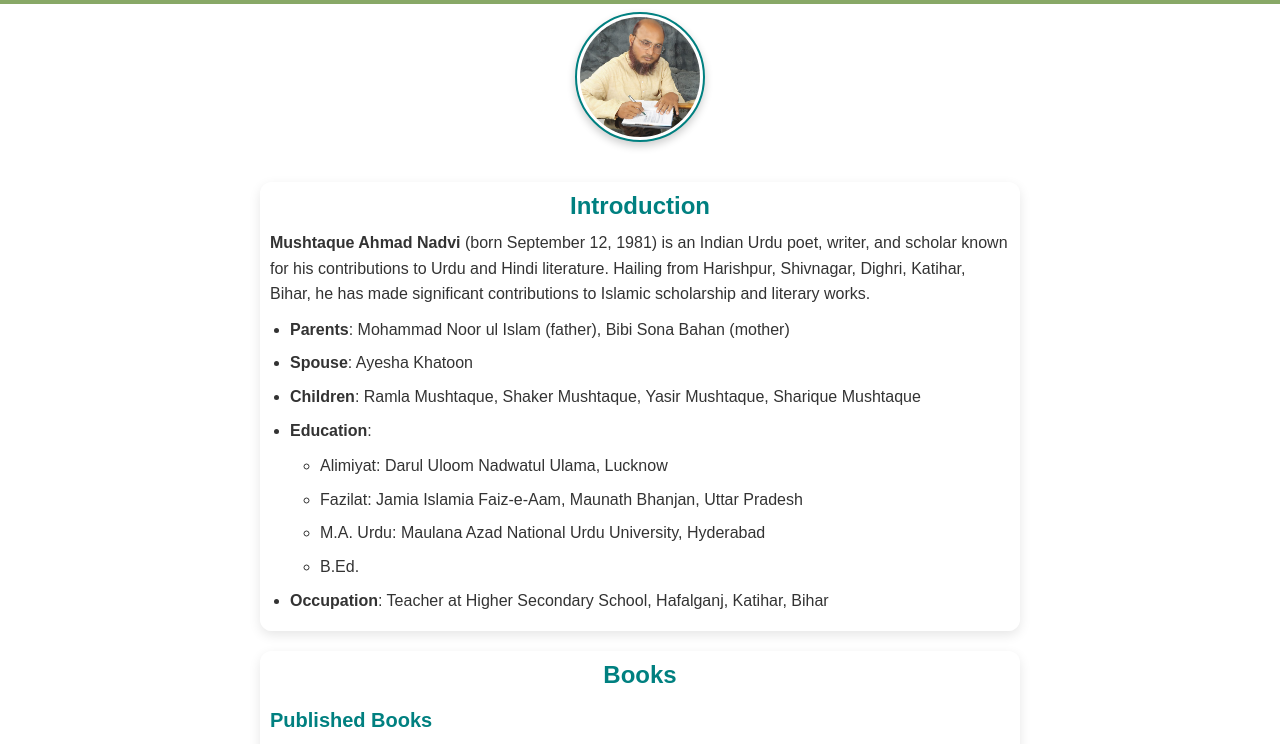
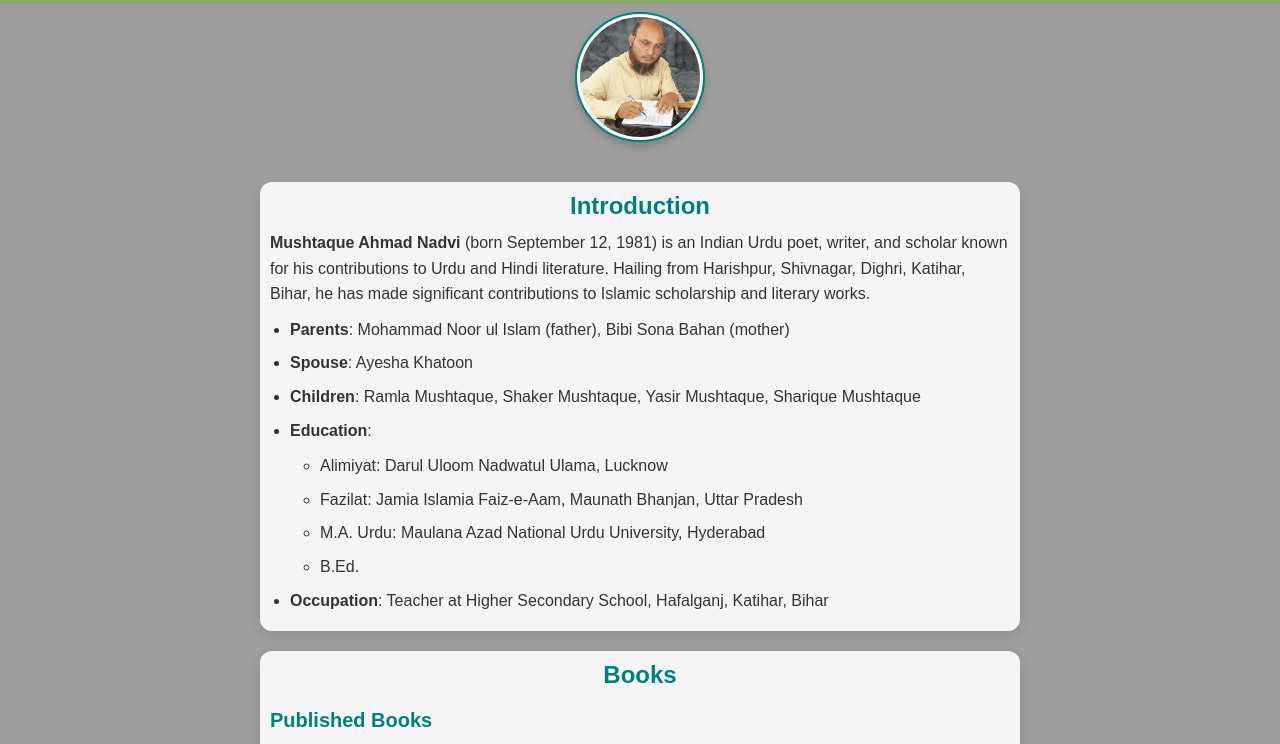
Before and after one commit to Zawed2394/mushtak_sahab_f1, a website: page index.html in a window 1280 px wide. Shown: the part 48-792 px from the top of the page. Drawn offline with Linux system fonts and the light colour scheme; the site is published under a folder, as on GitHub Pages, so addresses that start at the root find nothing.

Commit message:
this is final change

```diff
--- a/css/style.css
+++ b/css/style.css
@@ -7,7 +7,7 @@
 
 body {
   font-family: Arial, sans-serif;
-  background-image: url('/assets/images/background.png');
+  background-image: url('../assets/images/background.png');
   background-size: cover;
   background-attachment: fixed;
   color: #333;
```
